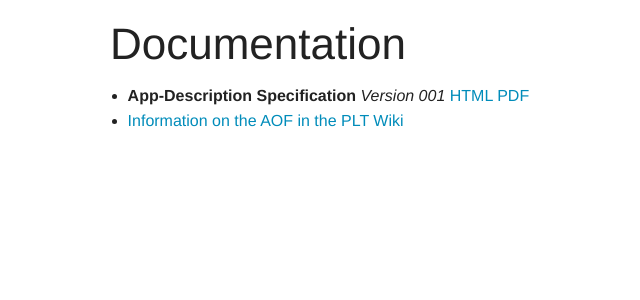
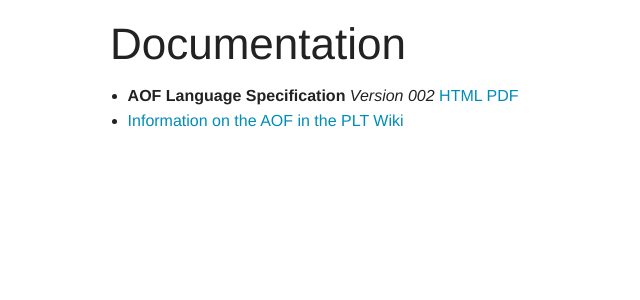
Before and after one commit to jo-tud/aof, a Python web app: template aof/templates/documentation.mako in a window 1280 px wide. Shown: the part 45-345 px from the top of the page, without its empty margins (45-685 px from the left). Run offline with Mako, Linux system fonts and the light colour scheme; the template is opened without the code that fills it, so the values that code supplies are empty.

Commit message:
Adaptations for specification 002

```diff
--- a/aof/templates/documentation.mako
+++ b/aof/templates/documentation.mako
@@ -6,7 +6,7 @@
     <div class="small-12 columns">
         <h1>Documentation</h1>
         <ul>
-            <li><b>App-Description Specification</b> <i>Version 001</i> <a href="/doc/app-description_specification.html">HTML</a> <a href="/static/doc/PLT-Bericht AOF Language Specification v002.docx.pdf">PDF</a></li>
+            <li><b>AOF Language Specification</b> <i>Version 002</i> <a href="/doc/app-description_specification.html">HTML</a> <a href="/static/doc/PLT-Bericht AOF Language Specification v002.docx.pdf">PDF</a></li>
             <li><a href="https://eatplt02.et.tu-dresden.de/intrawiki/doku.php?id=wiki:documentation:aof:start">Information on the AOF in the PLT Wiki</a></li>
 
         </ul>
--- a/aof/views.py
+++ b/aof/views.py
@@ -49,7 +49,7 @@ def documentation_view(request):
 def documentation_docs_view(request):
     document = request.matchdict['document']
     if document == "app-description_specification":
-        content = open(os.path.join(static_dir,'doc','PLT-Bericht AOF Language Specification v002.docx.html')).read()
+        content = open(os.path.join(static_dir,'doc','KPLT-Bericht AOF Language Specification v002.docx.html')).read()
 
     return {'meta': META,
             'page_title': 'Documentation',
```
